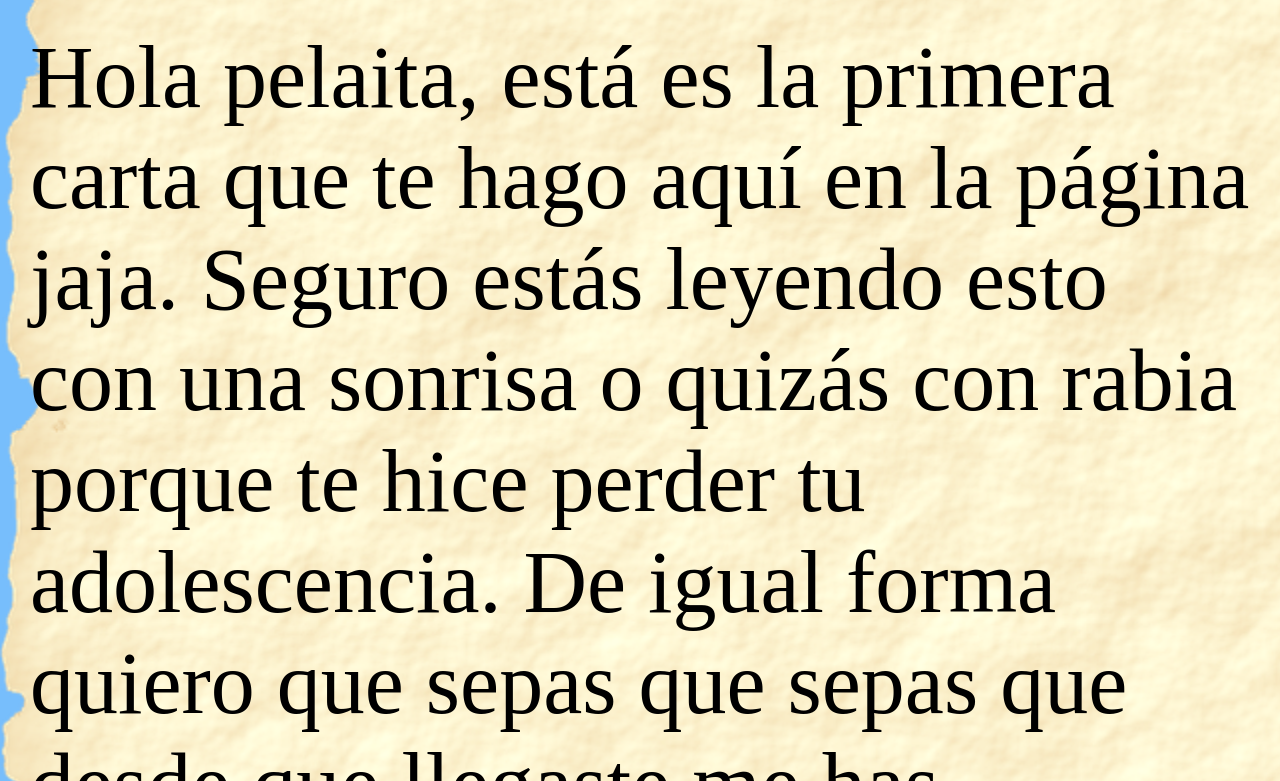
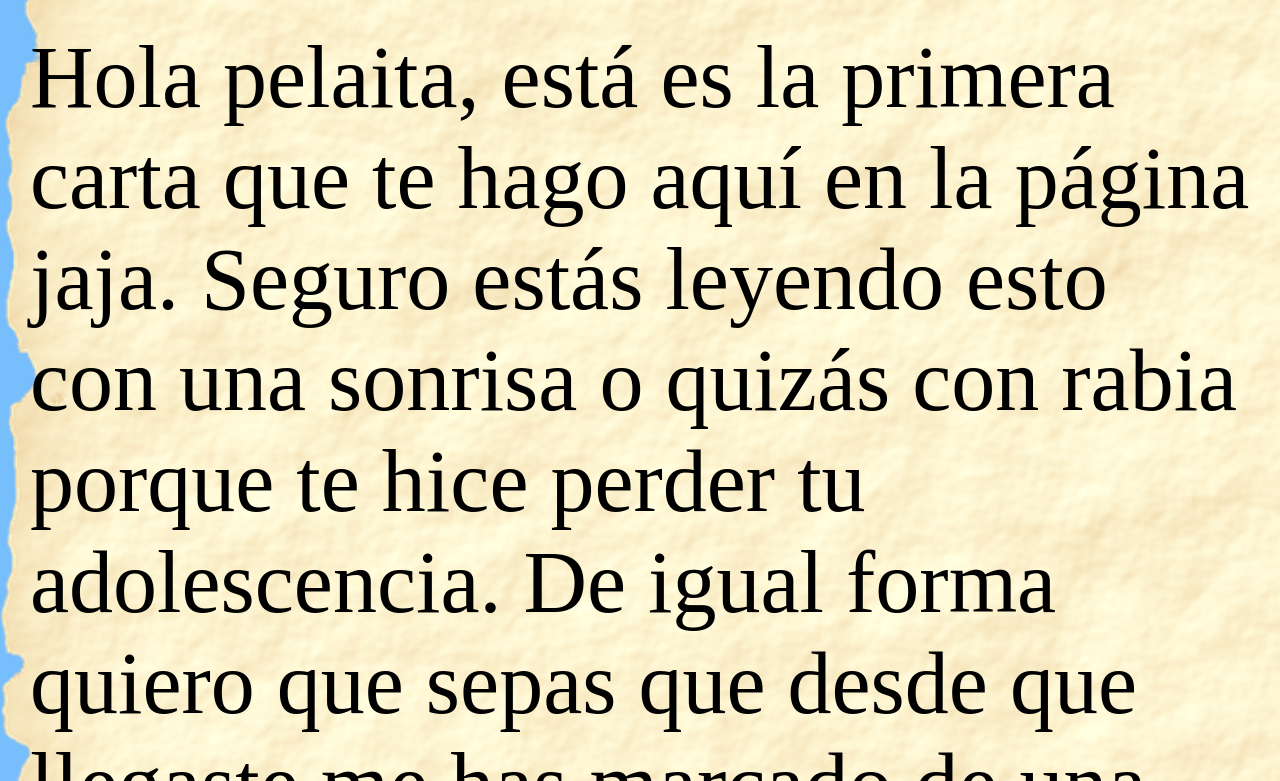
Before and after one commit to AntonyStbn/love.com, a plain HTML site: page titulo.html in a window 1280 px wide. Shown: the part 268-1049 px from the top of the page. Drawn offline with Linux system fonts and the light colour scheme.

Commit message:
nueve uno

```diff
--- a/titulo.html
+++ b/titulo.html
@@ -10,7 +10,7 @@
             <h1>HOLA</h1>
             <p>Hola pelaita, está es la primera carta que te hago aquí en la página jaja. Seguro estás leyendo esto con una sonrisa o quizás con rabia porque te hice perder tu adolescencia.
 
-            De igual forma quiero que sepas que sepas que desde que llegaste me has marcado de una forma imborrable y espero nunca se pueda borrar y yo sé que aunque algún día por alguna circunstancia pierdo la memoria, te voy a seguir recordando. Es que esos ricitos cafés no se pueden olvidar tan fácilmente y quiero que mis hijos los tengan.
+            De igual forma quiero que sepas que desde que llegaste me has marcado de una forma imborrable y espero nunca se pueda borrar y yo sé que aunque algún día por alguna circunstancia pierdo la memoria, te voy a seguir recordando. Es que esos ricitos cafés no se pueden olvidar tan fácilmente y quiero que mis hijos los tengan.
 
             No me voy a alargar tanto porque son las 3:50 de la mañana y tengo que dormir.
 
```
Also changed, not shown: cartas.html (+1 -1 lines).
